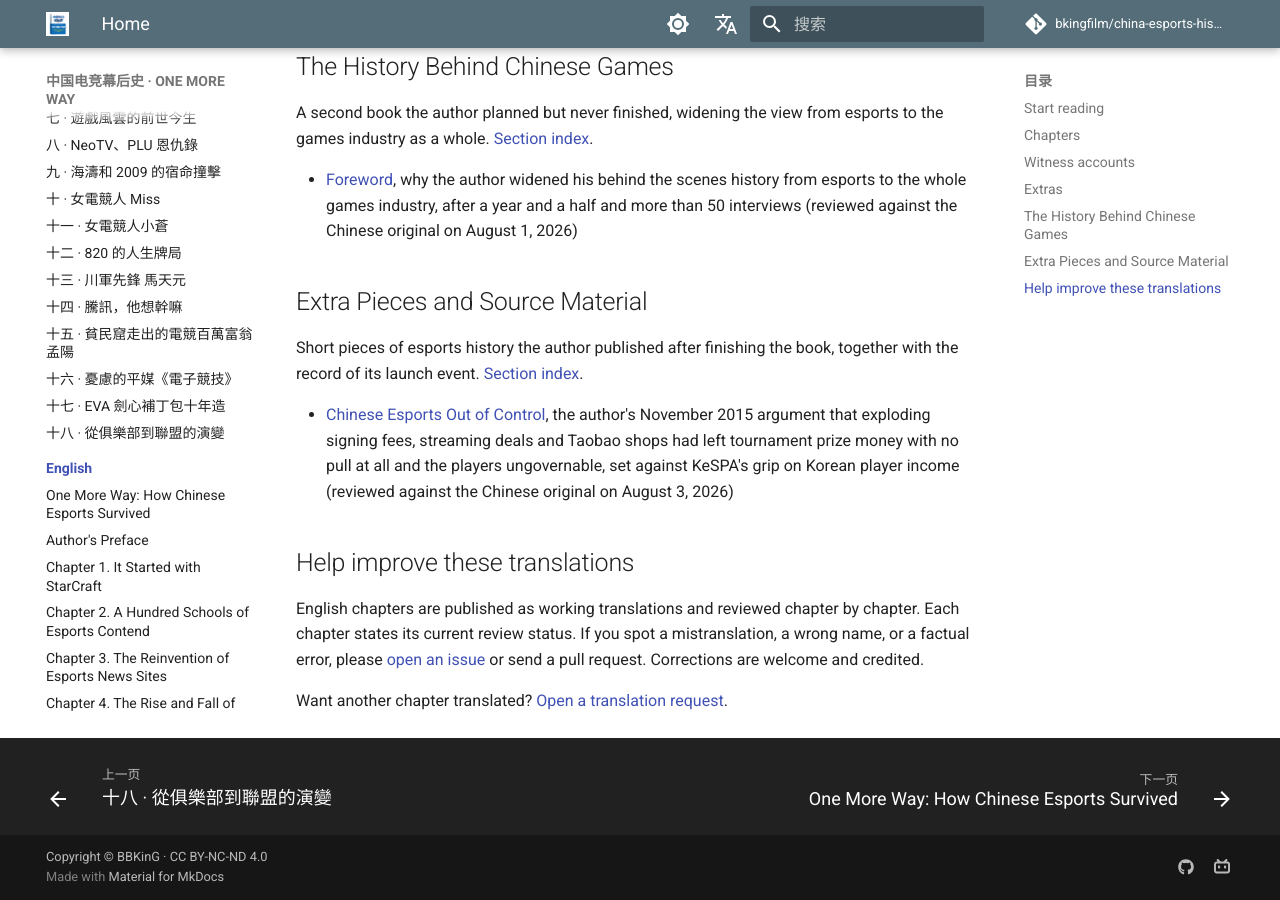
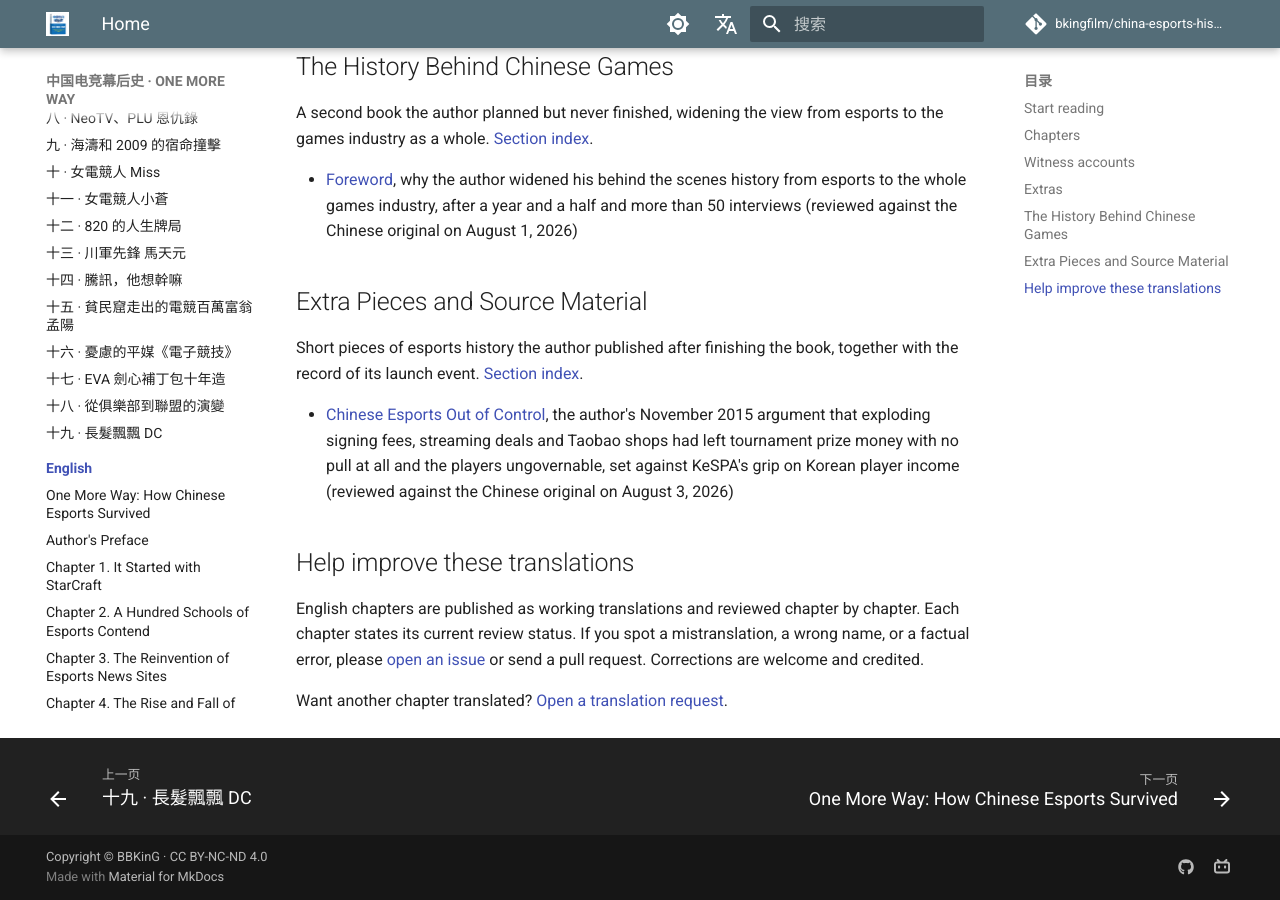
Before and after one commit to bkingfilm/china-esports-history, an MkDocs documentation site: the page built from docs/en/index.md, in a window 1280 px wide and 900 px high, scrolled down 6626 px. Built offline with MkDocs 1.6.1 and Material for MkDocs 9.7.7, drawn with Linux system fonts in a browser that asks for light colours; comment, search, counter and statistics services are not loaded; part of the change alters nothing that is shown.

Commit message:
繁體中文版新增第十九章 長髮飄飄 DC
譯自 docs/zh/chapters/19-长发飘飘-DC.md，章節結構照已校對的英文版
docs/en/19-dongcan-dc-long-hair-flowing.md 對齊（全篇無小標題）。
同時更新 docs/zh-tw/index.md 章節列表與 mkdocs.yml 繁體中文 nav。

Co-Authored-By: Claude Opus 5 (1M context) <noreply@anthropic.com>

```diff
--- /dev/null
+++ b/docs/zh-tw/19-dongcan-dc-long-hair-flowing.md
@@ -0,0 +1,155 @@
+# 十九 長髮飄飄 DC
+
+> 《ONE MORE WAY：中國電競幕後史》其中一章。作者 BBKinG（劉洋）。譯自簡體中文原文：[十九 长发飘飘 DC](../zh/chapters/19-长发飘飘-DC.md)
+>
+> 首次發表於作者的知乎專欄，2013 年 12 月 9 日：https://zhuanlan.zhihu.com/p/19633467
+>
+> 這是等待校對的工作稿。若您發現誤譯、用詞不合臺灣習慣或史實錯誤，歡迎[開一個 issue](https://github.com/bkingfilm/china-esports-history/issues/new) 或送出 pull request。
+
+DC 中文名董燦，前著名 DOTA 職業戰隊 Ehome 最輝煌時期的隊長和教練，現 GTV 知名主持人，1985 年 6 月 21 日出生於湖南湘潭，DC 這個名字源自他的全稱 DCLXJDC，這是他與兩個好朋友的名字組合，至於為什麼會有這個組合？他死活不說。
+
+2011 年之前，白白胖胖的 DC 留著一頭到腰的長髮，圓臉小眼，慈眉善目，穩重愛笑，再加上兩顆媒婆痣，微風吹來，長髮飄飄，這種鄰家大叔的親和力似乎註定了他會成為一名廣受歡迎的電子競技解說（呵呵，讓你不說）。
+
+DC 的父母都是國企職工，由於 DC 在初中之前的學習很好，所以即使他愛好非常廣泛，他的父母也不太管他，於是各種紅白機、街機等過程就不用再說了。
+
+可是，DC 在初中升高中時，發生了一個重大轉折，那次他的化學只考了個位數，他突然發現自己在理科方面如此無力，以至於對學習失去了信心，高中開始逃避現實。玩遊戲，上課時看各種課外書，數量驚人，什麼都看，武俠、世界名著、歷史書、甚至是正版的哈利波特，於是，他被老師沒收的書也是成箱計的。
+
+DC 偏好文科，其它幾門課的總分常與語文分數一樣，但是高考自然不認這個，於是，他也沒什麼選擇，進了湖南冶金職業技術學院，因為這個學校裡的科系跟父親廠裡對口。
+
+DC 談到這段過去時雖然遺憾，但非常坦然，他認為沒有過去就沒有現在。而且他深深記得當時的那種不甘心，不甘心命運被註定，不甘心畢業後只能進入父親託人安排好的鋼鐵廠工作，不甘心就這樣一輩子。
+
+對，就是這種不甘心，成就了 DC 的現在。
+
+2003 年，DC 和幾個同學為了能上暴雪的戰網 BN 平臺打《魔獸爭霸 3》，省吃儉用買了幾個正版，結果裡邊只有 2 個 CDKEY 能用，於是大家只好共用這 2 個帳號輪流上 BN 打比賽。（這件事也涉及到另一個主題，為什麼作為暴雪中國早期的單機遊戲代理商「奧美電子」的名聲那麼差？因為他們將魔獸爭霸的 CDKEY 進行反覆出售，這個是幕後史後面會涉及到的內容，ps：奧美已於 2005 年 10 月倒閉）
+
+早在 War3 的混亂之治版本時期（2002 年到 2003 年），DC 就開始玩 War3 的 RPG（玩家用 War3 的地圖編輯器自己做出的玩法，區別於 War3 的自定義對戰），並進入 U9 的論壇（遊久網）成為相關論壇的版主。在 War3 冰封王座版本時期（2003 年之後），DC 開始玩 3C，海戰，塔防等。
+
+既然說到 War3 時期的網站，這裡簡單說下 2003 年到 2010 年間的幾個 War3 遊戲網站格局，以便大家瞭解下故事背景。由於幕後史後面會有專門的章節寫這幾個遊戲網站之間的恩怨，所以這裡只簡述不展開。
+
+Replays_net 簡稱 RN，由周豪（ZAX）創建於 2002 年 7 月 22 日，最早叫經典錄像下載站，主要做星際爭霸（臺譯《星海爭霸》）的錄影，RN 在 2002 年就轉了 War3，依然側重對戰錄影和戰報，同時因為 RN 與 WE 戰隊、GamesTV（遊戲風雲前身）同屬一家公司，旗下又有 StarsWar 和 RTB 等成功賽事相互推動，這使得 RN 在 War3 時代（2002 年到 2007 年）擁有得天獨厚的資源，特別是在 WE.SKY 拿 WCG 雙冠王後，RN 更是趁勢成了中國電子競技 War3 時代的主流網站。
+
+遊久網（[www.uuu9.com](http://www.uuu9.com/)）最早是灰磷的個人站，創建於 2004 年 8 月 19 日，與 RN 不同，U9 側重 War3 RPG，是當時最大最全的 RPG 地圖下載站，因此 U9 的論壇裡吸引並聚集了大量 MOBA 玩家（MOBA 多人連線線上競技遊戲），這個屬性為 U9 後來在真三和 DOTA 時期的崛起埋下了伏筆。
+
+偶遊網（[www.ogame.net](http://www.ogame.net/)）是超級玩家（Sgamer.com）的前身，是由創始人朱學寶從 CS 時代就開始做的老牌電子競技網站，但是在 War3 的時代，偶遊網發展得不太順，因為他們也主做「War3 對戰錄影」，於是正面衝突 RN，可是 SG 又沒有 RN 當時的天時地利人和。直到後來因為 DOTA 崛起，以及 2008 年負責技術的馮佶達從國外留學回來，他與朱學寶組成超級玩家公司轉型開發遊戲，超級玩家從此走上了另一條成功之路，據說他們研發的網遊被騰訊收編後月入千萬。可惜，這些事情主要發生在武漢，07 年之後的他們與我們有點斷層，資訊可能會有出入，希望將來有機會採訪到相關人員。
+
+簡單來說，2003 年到 2008 年這個階段由於種種原因 War3 一直是主流電競項目，War3 RPG 雖然玩的人很多，但是沒有形成電競體系。DOTA 因為翻譯和版本問題還在積蓄力量，一直到 2007 年 War3 開始衰落後，DOTA 才開始抬頭。
+
+在 2007 年 DOTA 在中國興起之前，有 2 個遊戲不得不提到。
+
+一個是以三國題材為背景的 RPG 遊戲《富甲天下》，一個是臺灣人 lovemoon03 仿 DOTA 做的真三國無雙 RPG 地圖。
+
+2004 年 10 月左右，在浩方玩《富甲天下》專區的玩家開始接觸到真三國無雙，由於真三同是三國題材，所以當時大家對它的接受度比同時期還不太穩定的 DOTA 高。
+
+這也造成一些人的記憶混亂，很多人覺得真三國無雙是早於 DOTA 的，這是不對的，只是真三先被接受而已。
+
+書歸前說，國內很多 DOTA 職業選手的路線是：富甲天下、真三國無雙、DOTA。
+
+DC 基本上就是這條路線，2005 年，因為他做 War3 RPG 區的版主一直做得不錯，於是，他成為 U9 真三區的版主，當時 U9 已經聚集了一些小有名氣的真三戰隊了，其中一個叫真三數字隊，後來著名的 DOTA 職業選手組合 1177（820 和 357 加在一起）就出自這個隊伍，也是他們名字的由來。
+
+由於那個時期大部分電子競技愛好者的關注點都在 War3 對戰方面，真三不太被人關注，比賽就更少了，DC 曾在 2005 年在論壇裡自己組織過真三的比賽，雖然獎勵只是半年的浩方 VIP，不過大家已經很開心了。
+
+這個時候（2005 年）發生了一件比較遺憾的事情，據說真三的製作者臺灣人 Lovemoon03 去玩魔獸世界了，放棄了版本的更新，於是真三開始慢慢衰落，當年 DC 還很憤青，專門跑到臺灣的巴哈姆特論壇去罵他半途而廢。
+
+而就在 2005 年這個時候，DOTA 也發生了重大的變革。
+
+如果現在回過頭看 DOTA 的興起，似乎只能用「命」來解釋，為什麼說是「命」？考慮到幕後史裡很多讀者不太熟悉電競項目，我們先簡述下 DOTA 的歷史。
+
+DOTA 起於星際爭霸，興於 WAR3。星際的部分接觸 DOTA 的很少，就不說了，我們直接從 War3 混亂之治開始。
+
+第一個要說到的人是 eul（風杖），他在 War3 還是混亂之治的版本時（2002 年到 2003 年）就做了第一張 ROC DOTA 地圖。這裡要說下他的名字風杖並不是他自己起的，是他之後的地圖製作者為了紀念他的貢獻，於是用他的名字命名的道具名。用這種方式紀念前任作者的習慣一直保持到現在，比如，羊刀的名字是 Icefrog 起的。
+
+第二個要說到的就是 2003 年到 2005 年的 guinsoo（羊刀），羊刀是個非常具有想像力的人，他不但吸取了當時各種 DOTA 版本的英雄設計組合成了 DOTA AllStar，還組建了一個 DOTA 設計團隊，其中就有後來接替他的冰蛙。但是也由於羊刀這個跳躍性的思維習慣，他過於追求效果，這使得當時的 DOTA 並不平衡，BUG 也很多，所以 DOTA 在這個時期有一定的影響，但卡在了一個爆發的臨界點上。
+
+第三個要說到的就是 2005 年接手 DOTA 的 Icefrog（冰蛙），他出自暴雪公司，性格更加沉穩，也更加系統化，DOTA 在他手中變得穩定、平衡，終於開始像一個電子競技項目了，並且 IceFrog 在 2005 年的 6 月成立了官方的漢化組，在 Heintje、Aegis 和 Harreke 等幾個人的努力下，DOTA 開始逐漸登上中國電子競技的舞臺。
+
+也就是說，剛好 2005 年 DOTA 這個遊戲開始趨於穩定了，真三等遊戲的更新也停掉了，於是，大量的 MOBA 核心用戶從真三等遊戲湧入了 DOTA。
+
+值得一提的是，據說，風杖後來去參與製作了《HON》，羊刀去做了《英雄聯盟》，而冰蛙做了《Dota2》，如果這些傳言是真的，那這個世界可真是小啊。
+
+言歸正傳。
+
+這時的 DC 也轉到 DOTA，但偏幕後組織，他一邊當 U9 DOTA 區的版主，偶爾組織些比賽，一邊在一個叫「名傅居」的戰隊裡打打網上比賽，當時他們老是在總決賽裡跟另一個半職業隊伍爭冠軍，這支隊伍也就是後來名滿天下的著名戰隊「Godlike」，簡稱 GL。
+
+2006 年，CPL 辦了一個成都站，有 DOTA 項目，據說這是當時第一個比較大規模的 DOTA 線下比賽，所以雲集了很多 DOTA 界的先驅者。
+
+Godlike 當時的隊長是兩個溫州的大學生，萬寶路和小熊貓，那次比賽前，他們想組 2 個隊伍參加比賽，於是把經常在網上碰到的 DC 招入 2 隊，取了個隊名叫戰國天下。當時 GL 的一隊裡有號稱 GL 雙子星的 820 和逆。不幸的是那場比賽他們兩支隊伍最終會師三四名，而那年取得冠軍的隊伍叫 nebula，那個隊伍裡有個大家很熟悉的人，也是後來跟 DC 命運糾葛蠻多的人：LongDD（子龍）。
+
+CPL 成都站比賽之後，GL 戰隊決定把兩支隊伍進行合併，陣容如下：
+
+820 打三號位、逆、DC 打輔助、snoy、Sai、小熊貓（隊長）
+
+大家是不是看到很多熟悉的 ID？
+
+一轉眼到了 2007 年，WCG 在北京賽區裡加入了 DOTA 項目，這是很奇特的一年，因為此時 DOTA 並不算 WCG 正式比賽項目，北京賽區就是中國區總決賽，所以參賽的隊伍沒有獎金，沒有路費，沒有住宿，只有一個獎狀和一個新加坡 WCG 亞洲錦標賽（ACG）的參賽名額，GL 戰隊有幾個人是借錢去參加比賽的，DC 當時借了 2000 塊，當年的陣容是：
+
+820、逆、DC、LongDD、snoy、小熊貓（隊長）
+
+比賽過程就不說了，GL 贏了那場比賽，拿到了去新加坡參加 ACG 的名額，那是 DC 第一次出國參加比賽。
+
+可是，在去之前，發生了一段很不小的風波，原來 WCG 中國區比賽後，DC 跟 LongDD 發生了一次激烈的爭吵，主要是因為戰術問題。
+
+DC 說，現在回過頭看那次事件，說白了還是因為大家都太年輕，太衝動了，其實完全沒必要鬧成那個樣子，而且他認為自己的錯更多一些，也提到他曾在幾年後，主動向 LongDD 道歉。
+
+可是，歷史是不可扭轉的，那次吵架的結果是 LongDD 離開了 GL，DC 他們臨時拉了一個澳洲留學生 DiviDust（tossgirl）加入。
+
+為了備戰 ACG，snoy 出錢把所有人都叫到他石家莊的家裡進行了一個星期的集訓，本來大家還在因為臨場換人而擔憂，但這一個星期的線下訓練產生了巨大正面的效果，消除了每個人心理的陰影，之後在新加坡的五天幾乎是輕鬆奪冠。
+
+DC 說，那次輕鬆奪冠主要是因為當時所有的外國隊伍都不瞭解中國隊的打法，只是在 8 進 4 遇到東道主隊時出了些意外。
+
+當時 GL 已經破了對方兩路馬上就要贏了，對方也打出了 GG，他們以為比賽已經結束了，就開始亂打，衝泉水送了兩三波團滅，突然發現有點打不過了，但是比賽卻沒停，於是 DC 他們就很疑惑地申請了暫停，問裁判是什麼情況，裁判說他們的規則裡打 GG 並不表示認輸，於是，GL 的同學們倒吸一口涼氣，認真地把對方推完了。
+
+這可以說是中國本土隊伍的第一個國際 DOTA 冠軍。
+
+不過，GL 戰隊回國後，發現他們的半職業隊生涯並沒有因此而順利過渡到職業生涯，很多人來談贊助，但是大多最後都不了了之。
+
+於是，到 2007 年底，GL 戰隊在 G 聯賽第一屆 DOTA 比賽上打贏了 LongDD 帶領 Ehome 戰隊後，就解散了，DC 也回家了。
+
+回到家的 DC 很失落，想改變命運的努力最後變成一場夢，夢醒了之後該何去何從呢？
+
+DC 的父親很實在，花功夫套交情把廠裡的人事部經理請到家裡來面試 DC，可是 DC 依然很不甘心，就在這個命運的轉折點上，有個人找到了 DC。
+
+這個人就是 DOTA 界的傳奇人物 71，當時 Ehome 正在重組，因為之前曾多次與 GL 戰隊線上線下交手，所以對 DC 鄰家大叔般的穩重印象很深（呵呵，讓你不說）。
+
+此時的 DC 沒有猶豫，因為他也沒什麼選擇了，馬上接受了邀請，於 2008 年初來到了北京，並成為 Ehome 戰隊的隊長，月薪 1500，管住。
+
+之後，在 71 的挑選下，Ehome 招入了當時還是浙江大學校隊 avnc 隊長的 2009（伍聲）、原 GL 戰隊 DC 的隊友 snoy、以及原 Ehome 的 2 名隊員，組成了新的 Ehome 戰隊，陣容如下：
+
+DC、2009、LongDD、snoy、GK
+
+之後的 2008 年，真是 Ehome 的時代，不過，雖然那年他們拿下了全年 80% 的 DOTA 比賽冠軍，但因為當時的 DOTA 比賽獎金都不高，於是 DC 覺得有一場獎金 3 萬的比賽輸得很可惜，那是在 Chinajoy 上由浩方舉辦的比賽，Ehome 輸給了由 820 帶隊上海 CaNt 戰隊，當時的 CaNt 裡有從 TTi 臨時借調的 burning。
+
+說起那場比賽的失利，DC 很嚴肅地說，他覺得主要是因為 LongDD 和 snoy 在 Chinajoy 現場看美女看花眼了。
+
+說到 CaNt，要簡單介紹下，他是由一個英國留學生「發燒」在上海做的職業 DOTA 戰隊，實力很強，2008 年的 DOTA 比賽幾乎就是 Ehome 和 CaNt 之間的鬥爭，雙方的各種明爭暗鬥真是精彩絕倫，這個我們後面慢慢說。
+
+在 2008 年的 WCG 亞洲錦標賽上（ACG），Ehome 再一次順利奪冠，之後 2009 退役，這其中的過程大家都很熟悉了，我們就不多說了，我們說說在這之前發生的一個嚴重事件。
+
+就在大家去新加坡的那天，當天下午 1 點所有隊員飛到上海，準備坐下午 6 點的飛機飛新加坡的時候，LongDD 突然說要去杭州看女朋友，而且是一定要去，誰都攔不住，當時上海到杭州還沒高鐵，並沒有現在這麼方便，來回都不止 4 個小時，這讓所有人都十分寒心，雖然 LongDD 最後是趕了回來，但是這件事也成了賽後 Ehome 開掉他的重要原因。
+
+從這些事情上看，那時候的 LongDD 還是把感情放在第一位的，只是客觀地說，他當時還是太意氣用事了。還好，DC 說他現在成熟多了。
+
+2008 年 ACG 之後，Ehome 從 CaNt 挖來了 820 和 357，而 LongDD 則進入了 CaNt，至此兩支戰隊的戰爭升級，不過讓 DC 尷尬的是，在不久後的一場比賽裡，Ehome 被 LongDD 帶領的 CaNt 打爆，並且 LongDD 還在 EH 的高地上演了五殺，徹徹底底地羞辱了老東家一番，痛痛快快地報了之前的仇。
+
+到了 2008 年年底，Ehome 和 CaNt 一起去馬來西亞的吉隆坡參加 SMM 大賽（Sendi Mutiara Multimedia Grand National DotA Tournament），當時整個東南亞是全民玩 DOTA，電競氣氛非常火爆，冠軍獎金 8 萬人民幣，這已經是那個時候最高獎金的 DOTA 比賽了。
+
+DC 說那一次比賽 EH 的運氣很好，抽籤遇到的全是不出名的隊伍，而 CaNt 運氣很不好，遇到的全是當時最強的隊伍，比如印尼的 XCN，馬來西亞的 KS 等等，最後 CaNt 一路過關斬將，殺入勝者組決賽遭遇 Ehome，卻被 EHome 戰勝，並最終奪冠，現在說起來真是造化弄人啊。
+
+2008 年結束的時候，Ehome 內部發生了一些動盪，據說是因為當時隊員的工資待遇依然很低，並且俱樂部在組隊時的一些許諾也沒有兌現，未來也看不到會有改善的跡象，這讓大家很不滿，於是 snoy 和 GK 直接退役了，DC 作為隊長待到 2009 年新隊員交接後，也退役了。
+
+一個圓滿的職業選手夢結束了，夠了，DC 回家過年。
+
+2009 年，DC 在家裡休息了一段時間後，原 GTV 營運中心總監藤林季通過 71 找到 DC，邀請 DC 加盟 GTV 做 DOTA 的解說。
+
+在經過考慮後，DC 再一次來到北京，成為 GTV 的解說，並兼任 Ehome 戰隊的教練，一個新的世界在 DC 面前展開。
+
+剛開始做解說的時候，DC 還是會以一個選手的角度在說，別人經常插不上話，後來有了每天兩個小時的綜合節目鍛鍊後，DC 開始轉型從一個解說成長為更全面的主持人。
+
+在 2009 年底由 GTV 承辦的戴爾 AlienWare 電視聯賽上，DC 以專業的解說、精準的預測讓觀眾眼前一亮，被愛好者稱為中國 DOTA 解說第一人，之後 DC 一直在 GTV 工作，直到現在。
+
+2010 年之後的故事，我們再過幾年，放在下一部幕後史裡講吧。
+
+只提一個事，2011 年，DC 剪掉留了很多年的長髮。
+
+為什麼剪？
+
+他依然死活不說。
--- a/docs/zh-tw/index.md
+++ b/docs/zh-tw/index.md
@@ -38,3 +38,4 @@
 - [十六 憂慮的平媒《電子競技》](16-electronic-sports-magazine.md)，全書第十六章。《電子競技》是中國唯一一本經新聞出版總署批准的中央級電競雜誌，2005 年 4 月出創刊號。四十多歲的出版人李憲和祁書彥 2003 年就開始跑刊號，雜誌原本要叫《中國電子競技世界》，出版界前輩柴淑敏一句「掐頭去尾」定下了《電子競技》這個名字。最早找來的傳統媒體記者不懂電競，2005 年初改找 DouDou，他在中科院骨幹網路上架的 CS 伺服器把北京高校玩家聚在一起，也順帶把何秋、傅衛華、OGC 這批人帶進了編輯部。創刊時十個人，七個人擠在公司旁邊一間兩室一廳，首刊次月就有廣告，海淀報亭 15 號出刊 16 號賣光，每月上千封讀者來信主要來自中學生和軍校生，調查後發現主力買家是電腦使用受限的人。2006 年底何秋為編輯待遇跟雜誌社談崩，帶著一批人投奔對手《電競中國》，此後三任執行主編接連離開，2009 年編制只剩兩個編輯和一個美工。2010 年周弈重回雜誌從零組隊，砍掉評論性內容、要求每篇稿子採訪五人以上，作者說他像一塊活化石，並藉他的話追問廠商主導電競這個局面（等待校對的工作稿）
 - [十七 EVA 劍心補丁包十年造](17-eva-jianxin-warcraft-patch-pack.md)，全書第十七章。EVA 劍心（劉繼光）1984 年生於廣東韶關，2003 年上大一時靠寫 WAR3 戰報投稿賺生活費，同年從 1.10 版開始做補丁包。他沒有反編譯的底子，只能一個檔案一個檔案地改了再比對效果，反推每個程式檔案是做什麼的，到 1.16 版時幾乎所有 WAR3 玩家都在用他的補丁。2005 年他去廣州做競星網，親手寫網頁、跑電信機房、對著全英文說明書一個按鈕一個按鈕試出直播推流，公司 2006 年還是倒了，他一度放下電競去珠海電腦城賣機器，半年做下來總帳是虧的。2007 年 1.21 版改掉 CDK 驗證方式，論壇上的催更聲讓他連夜把補丁做了出來。同年 3 月到武漢偶遊網，到站時身上只剩 5 毛錢；2008 年被 U9 的劉亮追了一年請進西安，三年把 U9 的 WAR3 站做成業內第一大站，DOTA 站衝到 1000 萬 PV，2009 年就帶隊切進美服英雄聯盟，2010 年 TGA 訪到羊刀，第一次問出 LOL 為何不照抄 DOTA 的答案（等待校對的工作稿）
 - [十八 從俱樂部到聯盟的演變](18-from-clubs-to-leagues.md)，全書第十八章。老是有人問 WE 是怎麼選人的，作者索性從人性寫起。1998 年到 2003 年動輒上萬人的軍團式戰隊靠的只是歸屬感，管理鬆散所以只熱了那一個階段。他認為中國第一支真正的職業戰隊是 2003 年前後的 China.V：領隊 CJ 既沒有贊助也沒有家底，帶著 5 個十六歲上下、已經不讀書的廣西小孩坐火車全國跑，哪裡有獎金就打到哪裡，還鑽了當時比賽沒禁止跨分賽區重複參賽的空子，2002 年 WCG 只拿季軍、2003 年 ESWC 輸給 AS 之後散夥，敗在只有家長式管理而沒有合約。接著是三次泡沫戰爭：2006 年 MYM 用 1 億韓元年薪簽下 MOON，WE 的韓國隊員因為加薪談不攏全部走人，WE 咬牙沒跟；2007 年背後站著北京市體育局的 BET 高薪挖角，還要把聯賽全集中到北京、賽事排他、贊助統一，2008 年初開始垮掉；第三次在 2010 年之後由 DOTA 主導，作者只給推斷的方法不談細節。文末談聯盟：CEG 在 2004 年建起第一個真正有效的體制，2012 年後 ACE 聯盟轉向英雄聯盟並開始表現出行業工會的特性，作者主張學好萊塢按選手、賽事、媒體、營運商分頭結社，而不是搞大一統（等待校對的工作稿）
+- [十九 長髮飄飄 DC](19-dongcan-dc-long-hair-flowing.md)，全書第十九章。DC（董燦）1985 年生於湖南湘潭，初中升高中那年化學只考了個位數，從此對理科死心，高中就在課堂上看武俠、世界名著和歷史書，被老師沒收的書按箱算，最後進了跟父親廠裡對口的湖南冶金職業技術學院，心裡只剩一句不甘心。2003 年他和同學省吃儉用買正版《魔獸爭霸 3》，結果 CDKEY 只有 2 個能用，幾個人輪流上戰網；同期他在 U9 論壇當 War3 RPG 版主，2005 年轉去真三區，那裡走出了 820 和 357 湊成的 1177。這一章順帶盤了 RN、遊久網、偶遊網三家 War3 網站的格局，也把 DOTA 從 eul、羊刀到冰蛙的三代作者交接講了一遍。2006 年 CPL 成都站他被拉進 Godlike 二隊，2007 年 WCG 北京賽區沒獎金沒路費沒住宿，他借了 2000 塊去打，賽後和 LongDD 為戰術大吵一架，臨時換人之後仍在新加坡 ACG 奪冠，過程中還碰上對手打了 GG 卻不算認輸的插曲。2008 年初他以月薪 1500 進 Ehome 當隊長，那年拿下全年八成的 DOTA 冠軍，年底又在吉隆坡的 SMM 奪冠，隊內待遇與許諾談不攏，他在 2009 年退役。同年進 GTV 做解說並兼任 Ehome 教練，年底戴爾 AlienWare 電視聯賽之後被愛好者叫作中國 DOTA 解說第一人。2011 年他剪掉留了很多年的長髮，為什麼剪，他死活不說（等待校對的工作稿）
--- a/mkdocs.yml
+++ b/mkdocs.yml
@@ -178,6 +178,7 @@ nav:
       - 十六 · 憂慮的平媒《電子競技》: zh-tw/16-electronic-sports-magazine.md
       - 十七 · EVA 劍心補丁包十年造: zh-tw/17-eva-jianxin-warcraft-patch-pack.md
       - 十八 · 從俱樂部到聯盟的演變: zh-tw/18-from-clubs-to-leagues.md
+      - 十九 · 長髮飄飄 DC: zh-tw/19-dongcan-dc-long-hair-flowing.md
   - English:
       - "Home": en/index.md
       - "One More Way: How Chinese Esports Survived": en/one-more-way-tedx-2015.md
```
